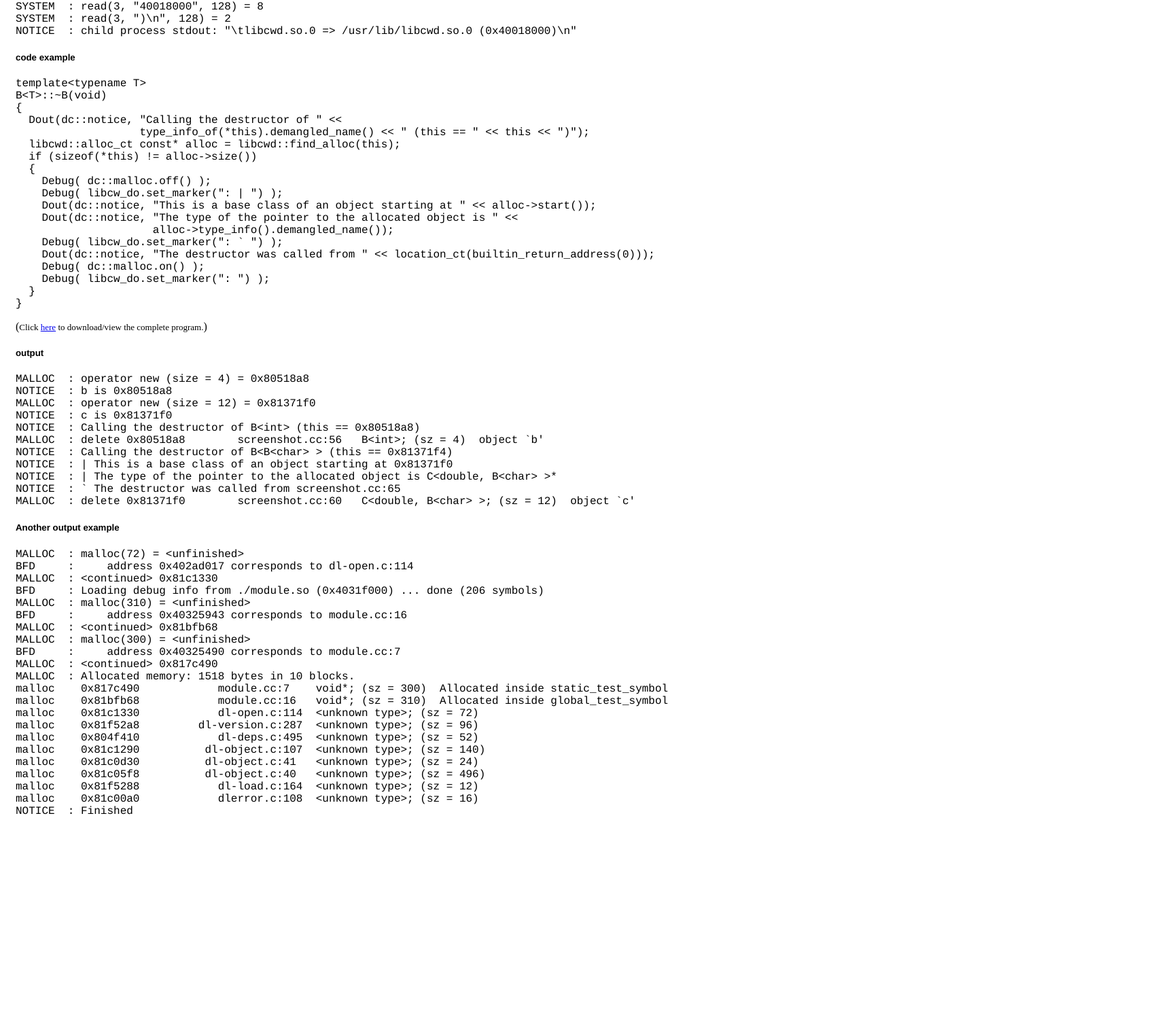
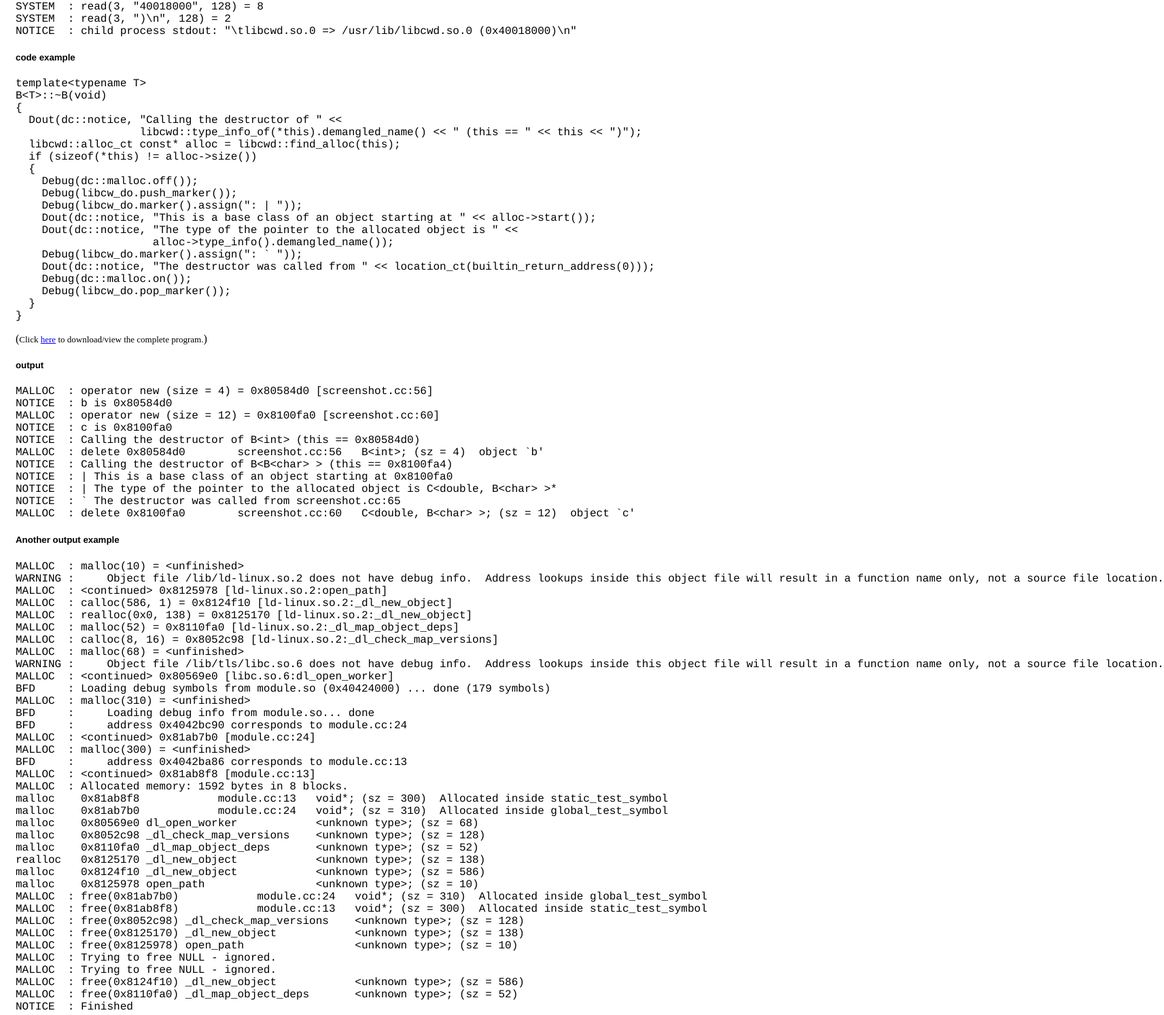
Before and after one commit to CarloWood/libcwd, a plain HTML site: page documentation/www/features.html in a window 1280 px wide. Shown: the part 1186-2680 px from the top of the page at 68% size, 1713 px wide, since content can reach past the window. Before the commit the page ends 2405 px from the top, so only its background shows below. Drawn offline with Linux system fonts and the light colour scheme; files whose address does not match are found by name.

Commit message:
Things that should have gone into 0.99.38 (its a never ending story).

```diff
--- a/documentation/www/features.html
+++ b/documentation/www/features.html
@@ -203,20 +203,21 @@ NOTICE  : child process stdout: "\tlibcwd.so.0 =&gt; /usr/lib/libcwd.so.0 (0x400
 template&lt;typename T&gt;
 B&lt;T&gt;::~B(void)
 {
-  Dout(dc::notice, &quot;Calling the destructor of &quot; &lt;&lt;
-                   type_info_of(*this).demangled_name() &lt;&lt; &quot; (this == &quot; &lt;&lt; this &lt;&lt; &quot;)&quot;);
+  Dout(dc::notice, "Calling the destructor of " &lt;&lt;
+                   libcwd::type_info_of(*this).demangled_name() &lt;&lt; " (this == " &lt;&lt; this &lt;&lt; ")");
   libcwd::alloc_ct const* alloc = libcwd::find_alloc(this);
   if (sizeof(*this) != alloc-&gt;size())
   {
-    Debug( dc::malloc.off() );
-    Debug( libcw_do.set_marker(&quot;: | &quot;) );
-    Dout(dc::notice, &quot;This is a base class of an object starting at &quot; &lt;&lt; alloc-&gt;start());
-    Dout(dc::notice, &quot;The type of the pointer to the allocated object is &quot; &lt;&lt;
+    Debug(dc::malloc.off());
+    Debug(libcw_do.push_marker());
+    Debug(libcw_do.marker().assign(": | "));
+    Dout(dc::notice, "This is a base class of an object starting at " &lt;&lt; alloc-&gt;start());
+    Dout(dc::notice, "The type of the pointer to the allocated object is " &lt;&lt;
                      alloc-&gt;type_info().demangled_name());
-    Debug( libcw_do.set_marker(&quot;: ` &quot;) );
-    Dout(dc::notice, &quot;The destructor was called from &quot; &lt;&lt; location_ct(builtin_return_address(0)));
-    Debug( dc::malloc.on() );
-    Debug( libcw_do.set_marker(&quot;: &quot;) );
+    Debug(libcw_do.marker().assign(": ` "));
+    Dout(dc::notice, "The destructor was called from " &lt;&lt; location_ct(builtin_return_address(0)));
+    Debug(dc::malloc.on());
+    Debug(libcw_do.pop_marker());
   }
 }
 </pre>
@@ -226,43 +227,58 @@ B&lt;T&gt;::~B(void)
 <h5>output</h5>
 
 <pre class="output" STYLE="margin-left: 0">
-MALLOC  : operator new (size = 4) = 0x80518a8
-NOTICE  : b is 0x80518a8
-MALLOC  : operator new (size = 12) = 0x81371f0
-NOTICE  : c is 0x81371f0
-NOTICE  : Calling the destructor of B&lt;int&gt; (this == 0x80518a8)
-MALLOC  : delete 0x80518a8        screenshot.cc:56   B&lt;int&gt;; (sz = 4)  object `b'
-NOTICE  : Calling the destructor of B&lt;B&lt;char&gt; &gt; (this == 0x81371f4)
-NOTICE  : | This is a base class of an object starting at 0x81371f0
+MALLOC  : operator new (size = 4) = 0x80584d0 [screenshot.cc:56]
+NOTICE  : b is 0x80584d0
+MALLOC  : operator new (size = 12) = 0x8100fa0 [screenshot.cc:60]
+NOTICE  : c is 0x8100fa0
+NOTICE  : Calling the destructor of B&lt;int&gt; (this == 0x80584d0)
+MALLOC  : delete 0x80584d0        screenshot.cc:56   B&lt;int&gt;; (sz = 4)  object `b'
+NOTICE  : Calling the destructor of B&lt;B&lt;char&gt; &gt; (this == 0x8100fa4)
+NOTICE  : | This is a base class of an object starting at 0x8100fa0
 NOTICE  : | The type of the pointer to the allocated object is C&lt;double, B&lt;char&gt; &gt;*
 NOTICE  : ` The destructor was called from screenshot.cc:65
-MALLOC  : delete 0x81371f0        screenshot.cc:60   C&lt;double, B&lt;char&gt; &gt;; (sz = 12)  object `c'
+MALLOC  : delete 0x8100fa0        screenshot.cc:60   C&lt;double, B&lt;char&gt; &gt;; (sz = 12)  object `c'
 </pre>
 
 <h5>Another output example</h5>
 
 <pre class="output" STYLE="margin-left: 0">
-MALLOC  : malloc(72) = &lt;unfinished&gt;
-BFD     :     address 0x402ad017 corresponds to dl-open.c:114
-MALLOC  : &lt;continued&gt; 0x81c1330
-BFD     : Loading debug info from ./module.so (0x4031f000) ... done (206 symbols)
+MALLOC  : malloc(10) = &lt;unfinished&gt;
+WARNING :     Object file /lib/ld-linux.so.2 does not have debug info.  Address lookups inside this object file will result in a function name only, not a source file location.
+MALLOC  : &lt;continued&gt; 0x8125978 [ld-linux.so.2:open_path]
+MALLOC  : calloc(586, 1) = 0x8124f10 [ld-linux.so.2:_dl_new_object]
+MALLOC  : realloc(0x0, 138) = 0x8125170 [ld-linux.so.2:_dl_new_object]
+MALLOC  : malloc(52) = 0x8110fa0 [ld-linux.so.2:_dl_map_object_deps]
+MALLOC  : calloc(8, 16) = 0x8052c98 [ld-linux.so.2:_dl_check_map_versions]
+MALLOC  : malloc(68) = &lt;unfinished&gt;
+WARNING :     Object file /lib/tls/libc.so.6 does not have debug info.  Address lookups inside this object file will result in a function name only, not a source file location.
+MALLOC  : &lt;continued&gt; 0x80569e0 [libc.so.6:dl_open_worker]
+BFD     : Loading debug symbols from module.so (0x40424000) ... done (179 symbols)
 MALLOC  : malloc(310) = &lt;unfinished&gt;
-BFD     :     address 0x40325943 corresponds to module.cc:16
-MALLOC  : &lt;continued&gt; 0x81bfb68
+BFD     :     Loading debug info from module.so... done
+BFD     :     address 0x4042bc90 corresponds to module.cc:24
+MALLOC  : &lt;continued&gt; 0x81ab7b0 [module.cc:24]
 MALLOC  : malloc(300) = &lt;unfinished&gt;
-BFD     :     address 0x40325490 corresponds to module.cc:7
-MALLOC  : &lt;continued&gt; 0x817c490
-MALLOC  : Allocated memory: 1518 bytes in 10 blocks.
-malloc    0x817c490            module.cc:7    void*; (sz = 300)  Allocated inside static_test_symbol
-malloc    0x81bfb68            module.cc:16   void*; (sz = 310)  Allocated inside global_test_symbol
-malloc    0x81c1330            dl-open.c:114  &lt;unknown type&gt;; (sz = 72)
-malloc    0x81f52a8         dl-version.c:287  &lt;unknown type&gt;; (sz = 96)
-malloc    0x804f410            dl-deps.c:495  &lt;unknown type&gt;; (sz = 52)
-malloc    0x81c1290          dl-object.c:107  &lt;unknown type&gt;; (sz = 140)
-malloc    0x81c0d30          dl-object.c:41   &lt;unknown type&gt;; (sz = 24)
-malloc    0x81c05f8          dl-object.c:40   &lt;unknown type&gt;; (sz = 496)
-malloc    0x81f5288            dl-load.c:164  &lt;unknown type&gt;; (sz = 12)
-malloc    0x81c00a0            dlerror.c:108  &lt;unknown type&gt;; (sz = 16)
+BFD     :     address 0x4042ba86 corresponds to module.cc:13
+MALLOC  : &lt;continued&gt; 0x81ab8f8 [module.cc:13]
+MALLOC  : Allocated memory: 1592 bytes in 8 blocks.
+malloc    0x81ab8f8            module.cc:13   void*; (sz = 300)  Allocated inside static_test_symbol
+malloc    0x81ab7b0            module.cc:24   void*; (sz = 310)  Allocated inside global_test_symbol
+malloc    0x80569e0 dl_open_worker            &lt;unknown type&gt;; (sz = 68)
+malloc    0x8052c98 _dl_check_map_versions    &lt;unknown type&gt;; (sz = 128)
+malloc    0x8110fa0 _dl_map_object_deps       &lt;unknown type&gt;; (sz = 52)
+realloc   0x8125170 _dl_new_object            &lt;unknown type&gt;; (sz = 138)
+malloc    0x8124f10 _dl_new_object            &lt;unknown type&gt;; (sz = 586)
+malloc    0x8125978 open_path                 &lt;unknown type&gt;; (sz = 10)
+MALLOC  : free(0x81ab7b0)            module.cc:24   void*; (sz = 310)  Allocated inside global_test_symbol
+MALLOC  : free(0x81ab8f8)            module.cc:13   void*; (sz = 300)  Allocated inside static_test_symbol
+MALLOC  : free(0x8052c98) _dl_check_map_versions    &lt;unknown type&gt;; (sz = 128)
+MALLOC  : free(0x8125170) _dl_new_object            &lt;unknown type&gt;; (sz = 138)
+MALLOC  : free(0x8125978) open_path                 &lt;unknown type&gt;; (sz = 10)
+MALLOC  : Trying to free NULL - ignored.
+MALLOC  : Trying to free NULL - ignored.
+MALLOC  : free(0x8124f10) _dl_new_object            &lt;unknown type&gt;; (sz = 586)
+MALLOC  : free(0x8110fa0) _dl_map_object_deps       &lt;unknown type&gt;; (sz = 52)
 NOTICE  : Finished
 </pre>
 
```
Also changed, not shown: 8 other files.
